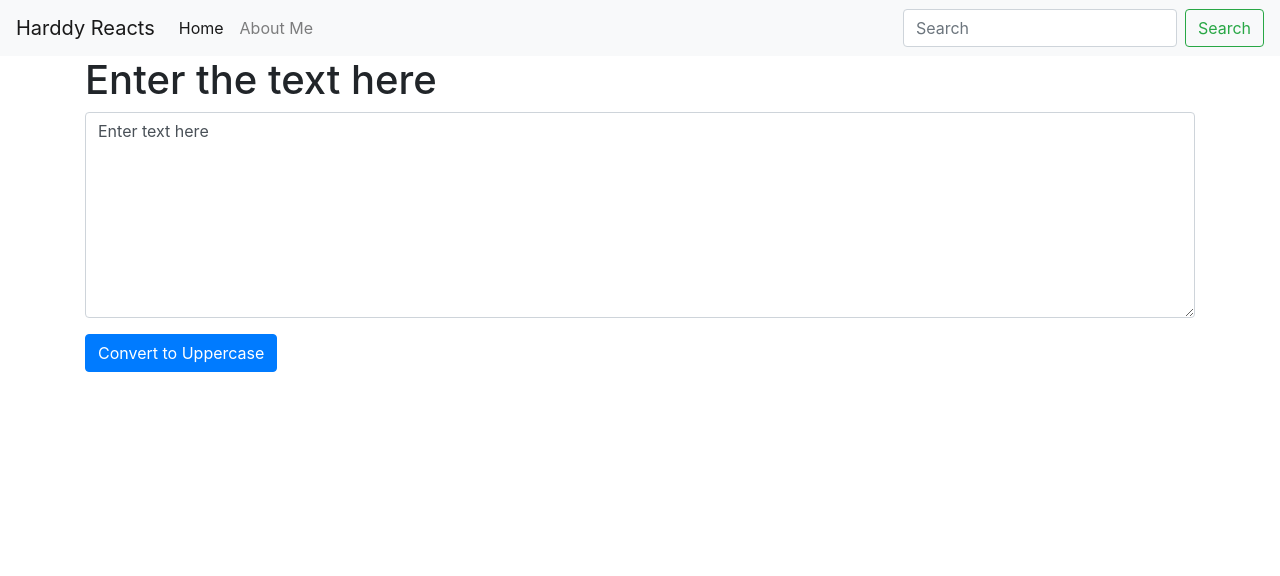
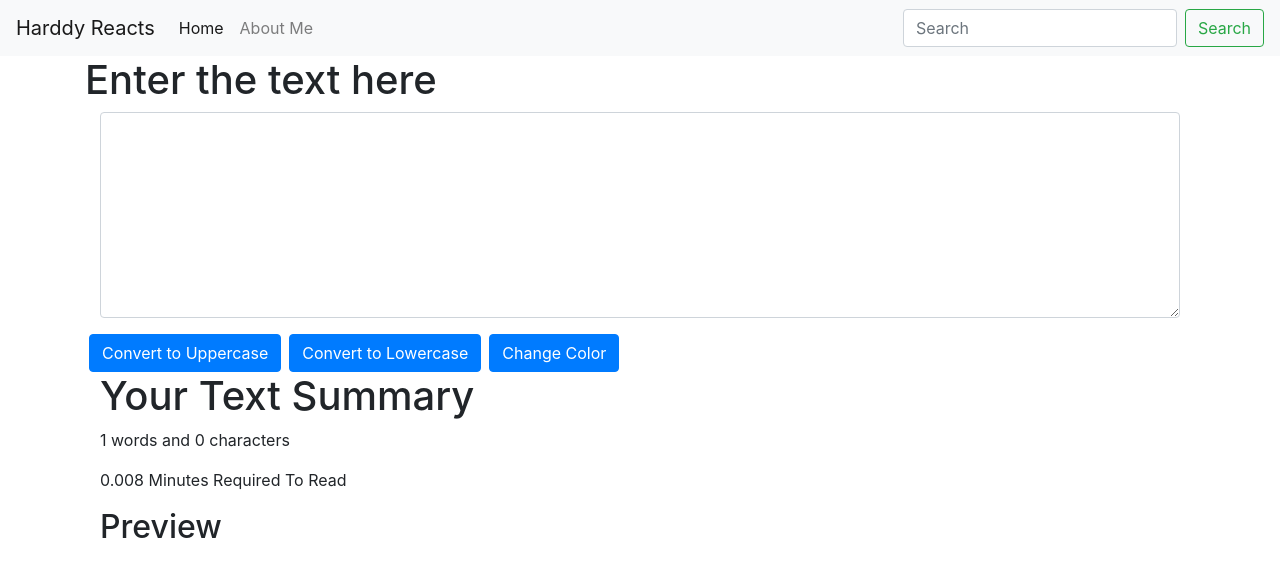
Before and after one commit to HarddyBoy/React-Study, a React (Create React App) app: page / in a window 1280 px wide. Shown: the top 576 px of the page. Built offline with nearby package versions, Linux system fonts and the light colour scheme.

Commit message:
changing color comitted

```diff
--- a/src/components/TextForm.js
+++ b/src/components/TextForm.js
@@ -3,24 +3,46 @@ import React, {useState} from 'react'
 
 export default function TextForm(props) {
     const handleUpClick = ()=>{
-        console.log("clicked");
+        // console.log("clicked");
         let upText = Text.toUpperCase();
         setText(upText);
+        setStyle("pink");
+    }
+    const handleLowClick = ()=>{
+        // console.log("clicked");
+        let upText = Text.toLowerCase();
+        setText(upText);
+        setStyle("blue");
     }
     const handleOnChange = (event)=>{
-        console.log("changed");
         setText(event.target.value);
     }
-    const[Text, setText] = useState('Enter text here');
+
+    const handleColor = () =>{
+        setStyle("red");
+    }
+
+    const [Color, setStyle] = useState("");
+    const[Text, setText] = useState('');
 
   return (
     <>
     <div>
         <h1>{props.heading}</h1>
-        <div className="form-group">
-            <textarea className="form-control" value={Text} onChange={handleOnChange} id="myBox" rows="8"></textarea>
+        <div className="form-group container">
+            <textarea className="form-control" value={Text} style={{color : Color}} onChange={handleOnChange} id="myBox" rows="8"></textarea>
         </div>
-        <button className="btn btn-primary" onClick={handleUpClick}>Convert to Uppercase</button>
+        <button className="btn btn-primary mx-1" onClick={handleUpClick}>Convert to Uppercase</button>
+        <button className="btn btn-primary mx-1" onClick={handleLowClick}>Convert to Lowercase</button>
+        <button className="btn btn-primary mx-1" onClick={handleColor}>Change Color</button>
+
+    </div>
+    <div className="container">
+        <h1>Your Text Summary</h1>
+        <p>{Text.split(" ").length} words and {Text.length} characters</p>
+        <p>{0.008 * Text.split(" ").length} Minutes Required To Read</p>
+        <h2>Preview</h2>
+        <p>{Text}</p>
     </div>
     </>
   )
```
